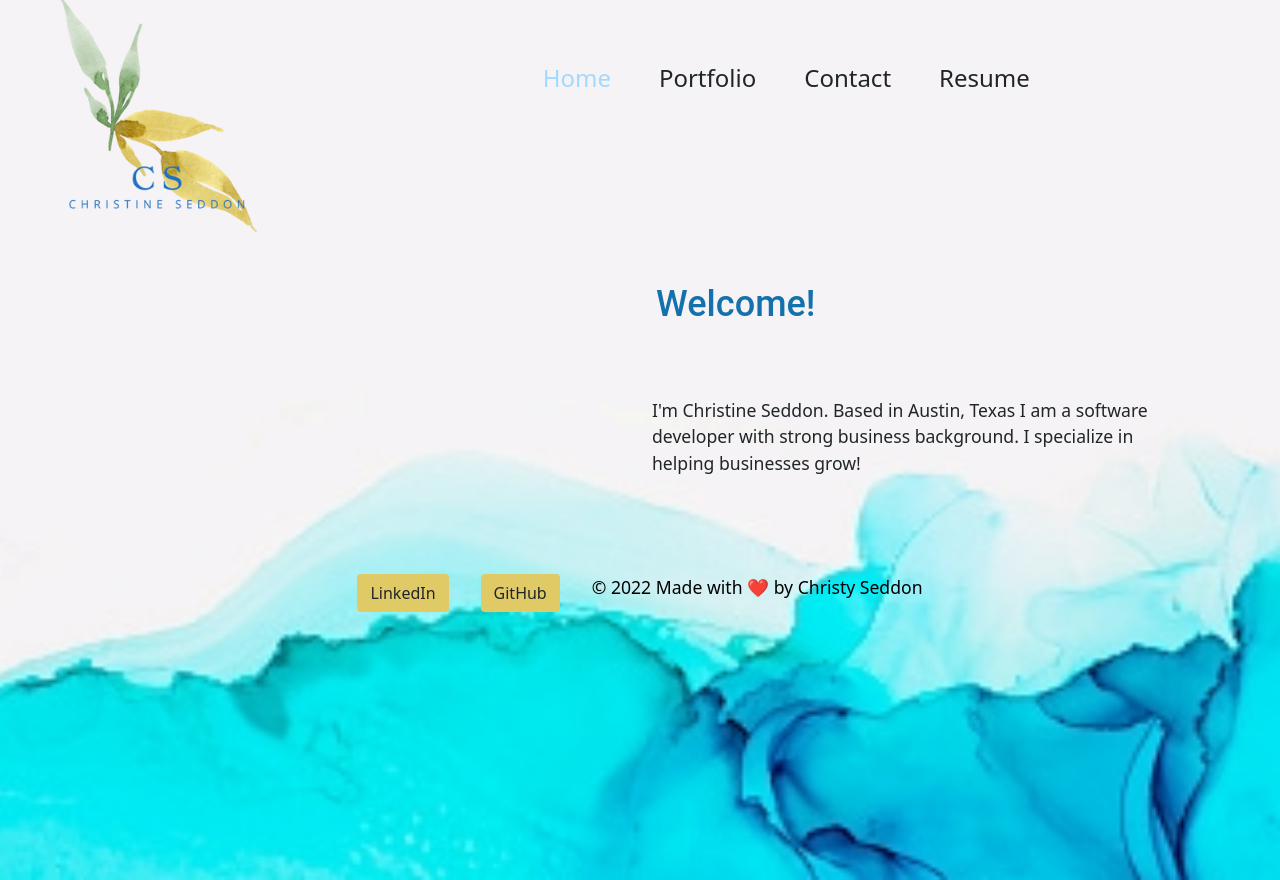
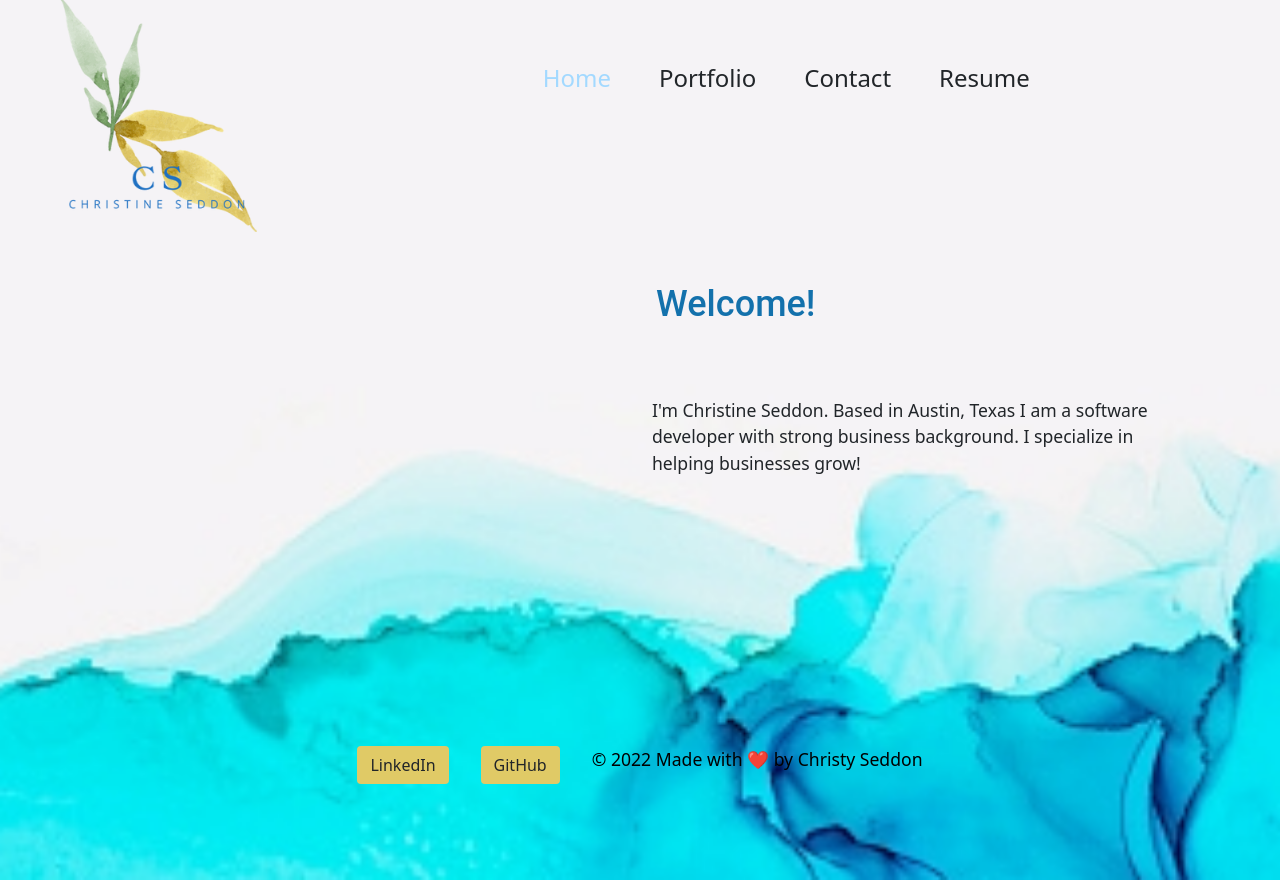
Before and after one commit to CSeddon01/cseddon_portfolio, a React (Create React App) app: page / in a window 1280 px wide. Built offline with nearby package versions, Linux system fonts and the light colour scheme.

Commit message:
fixed footer to the bottom

```diff
--- a/src/App.js
+++ b/src/App.js
@@ -40,10 +40,15 @@ export default function App() {
                 : (<></>)
         }
       </main>
-      <footer>
+      <footer style={{
+          position: "fixed",
+          left: 0,
+          bottom: 0,
+          right: 0,
+          backgroundColor: ""
+        }}>
         <Footer />
       </footer>
     </div>
-
   );
 }
--- a/src/components/Footer.jsx
+++ b/src/components/Footer.jsx
@@ -2,7 +2,8 @@ import React from 'react';
 
 export default function Footer() {
   return (
-    <footer className="footer mt-3 position-sticky">
+
+    <footer className='footer mt-auto'>
       <div className='container-fluid'>
         <section className='d-flex justify-content-center'>
           <a
@@ -20,12 +21,11 @@ export default function Footer() {
             target='_git'
           >GitHub</a>
           <p className='m-3'
-            style={{ color: "var(--dark)" }}>
+            style={{ color: 'var(--dark)' }}>
             © 2022  Made with ❤️ by Christy Seddon
           </p>
         </section>
       </div>
-
     </footer>
   );
 }
--- a/src/index.css
+++ b/src/index.css
@@ -298,7 +298,7 @@ textarea {
 
 .letter {
   width: 500px;
-  margin: 0 auto; /* So as to center the box */
+  margin: 0 auto;
   transition-property: width;
   transition-duration: 2s;
   color: var(--tertiary);
@@ -307,3 +307,9 @@ textarea {
 .letter:hover {
   width: 50px;
 }
+
+.footer {
+  position: "fixed";
+  margin-bottom: 0px;
+
+}
```
